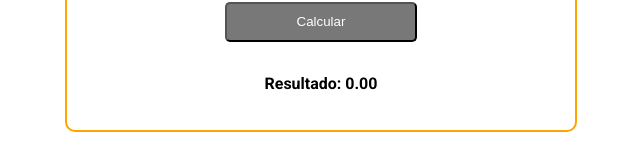
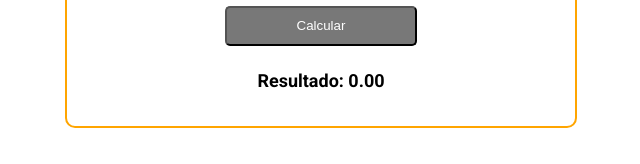
Before and after one commit to rogeriokotsubo/js-mod-03, a plain HTML site: page index.html in a window 1280 px wide. Both pictures are taken after a click on the button "Calcular". Shown: the part 445-609 px from the top of the page, without its empty margins (319-959 px from the left). Drawn offline with Linux system fonts and the light colour scheme.

Commit message:
chore: change to h2

```diff
--- a/index.css
+++ b/index.css
@@ -95,9 +95,9 @@ body:after{
   background-color: #78787870;
   color: #000;
 }
-#span-result{
+#h2-result{
   font-weight: 700;
-  font-size: 16px;
+  font-size: 18px;
   word-spacing: 0.1;
   padding-bottom: 2vh;
   width: 20vw;
--- a/index.html
+++ b/index.html
@@ -40,9 +40,8 @@
             </select>
           </div>
           <button id="btn-calc" type="button">Calcular</button>
-          <span id="span-result">&nbsp;</span>
       </form>
-
+      <h2 id="h2-result">&nbsp;</h2>
     </section>
   </main>
 
--- a/index.js
+++ b/index.js
@@ -20,7 +20,7 @@ function Calcula() {
       break;
   }
 
-  const resultFinal= document.querySelector("#span-result");
+  const resultFinal= document.querySelector("#h2-result");
   resultFinal.textContent=result;
   console.log(result);
 }
```
